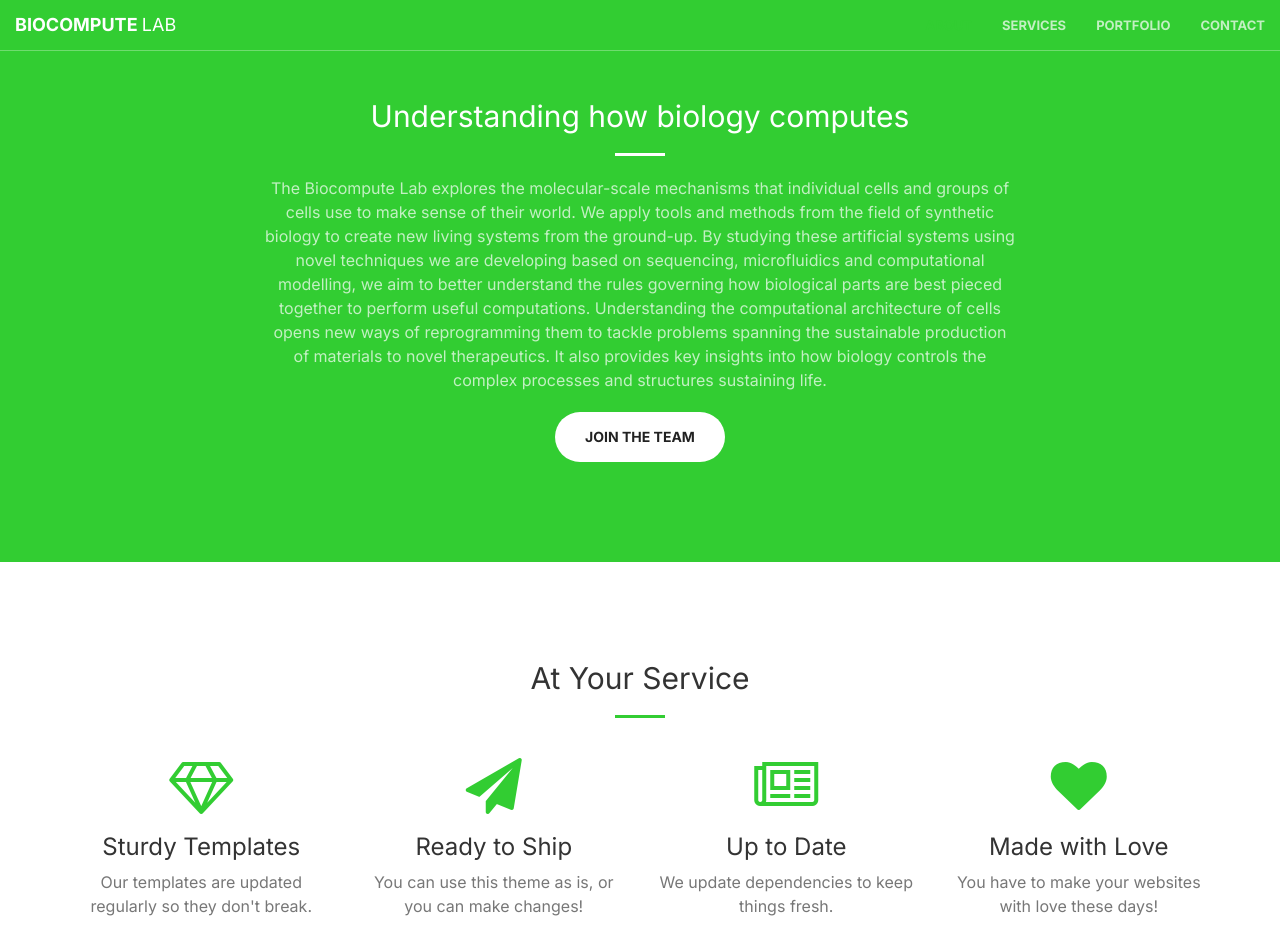
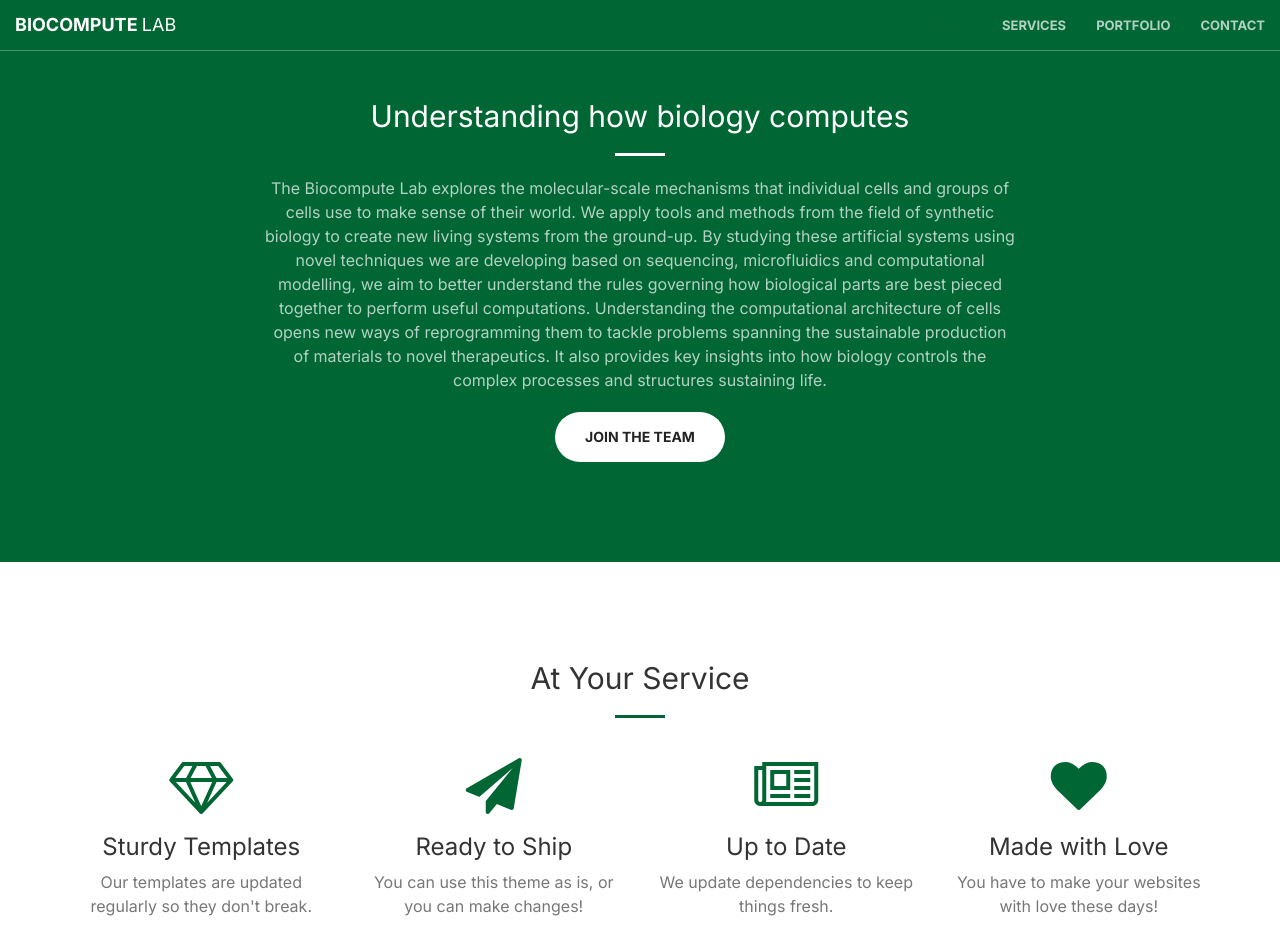
Before and after one commit to chofski/biocomputelab-website-v2, a Jekyll site: the page built from team.html, in a window 1280 px wide and 1400 px high. Shown: the top 952 px of the window. Built offline with Jekyll 4.4.1, drawn with Linux system fonts in a browser that asks for light colours.

Commit message:
Update main.scss

```diff
--- a/css/main.scss
+++ b/css/main.scss
@@ -34,7 +34,8 @@
 // }
 
 // variables.less
-$theme-primary: #32CD32;
+// $theme-primary: #32CD32;
+$theme-primary: #006633;
 $theme-dark: #222;
 
 // Import partials from `sass_dir` (defaults to `_sass`)
```
